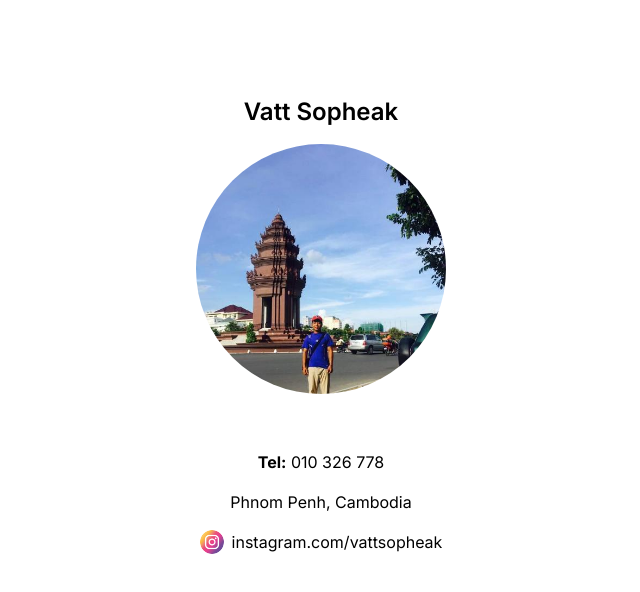
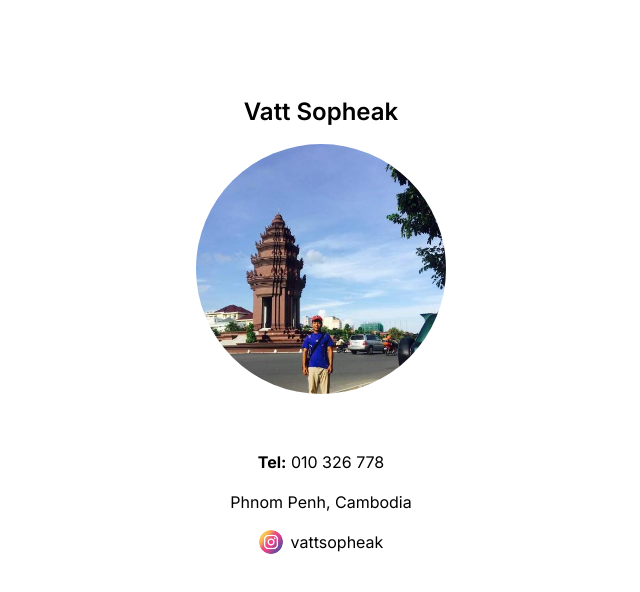
Before and after one commit to vattcarter7/vattsopheak, a Next.js app: page / in a window 1280 px wide. Shown: the top 592 px of the page, without its empty margins (319-959 px from the left). Built offline with nearby package versions, Linux system fonts and the light colour scheme.

Commit message:
Edit instagram link

```diff
--- a/app/page.tsx
+++ b/app/page.tsx
@@ -30,7 +30,7 @@ export default function Home() {
 
             alt="vatt sopheak instagram page"
           />
-          <span className='ml-2'>instagram.com/vattsopheak</span>
+          <span className='ml-2'>vattsopheak</span>
         </Link>
       </div>
     </main>
```
